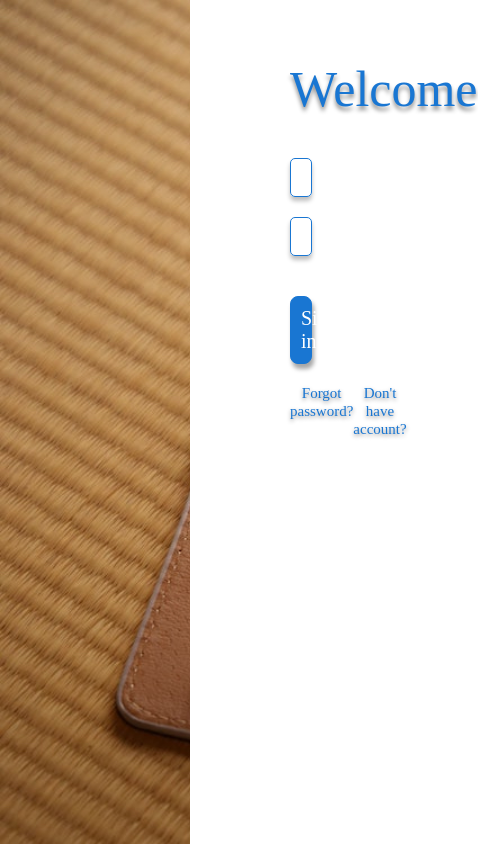
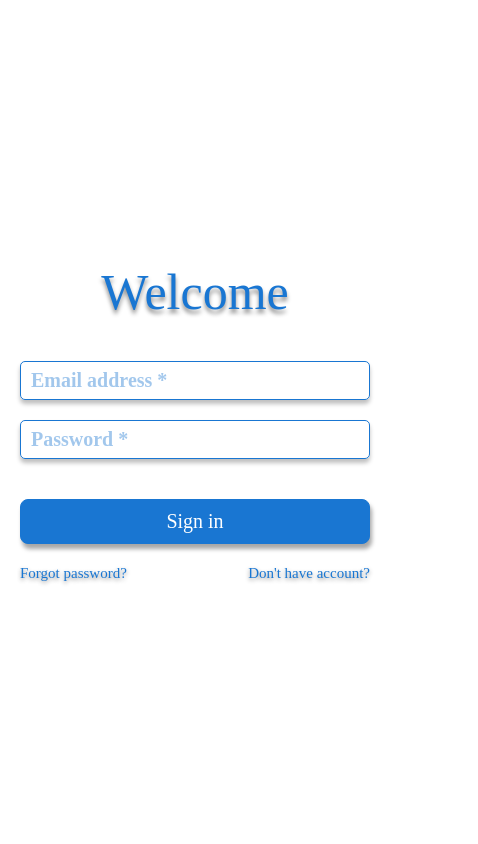
Before and after one commit to DmitryShyrkovets/MTD_CLI, a React (Create React App) app in the folder mtd_cli/: page /login in a window 390 px wide. Shown: the whole page, 478 px wide, since content can reach past the window. Built offline with nearby package versions, Linux system fonts and the light colour scheme.

Commit message:
Added login media

```diff
--- /dev/null
+++ b/mtd_cli/src/components/account/login-media.scss
@@ -0,0 +1,20 @@
+@media (max-width: 1023px){
+  .img-place{
+    display: none;
+  }
+
+  .login {
+    height: 100vh;
+    align-items: center;
+
+    form{
+      width: 100% !important;
+    }
+  }
+}
+
+@media (max-width: 767px){
+  form{
+    padding: 0 20px !important;
+  }
+}
--- a/mtd_cli/src/components/account/login.scss
+++ b/mtd_cli/src/components/account/login.scss
@@ -1,3 +1,5 @@
+@import "login-media";
+
 $primary-color: #1976D2;
 $second-color: white;
 $error-color: red;
```
